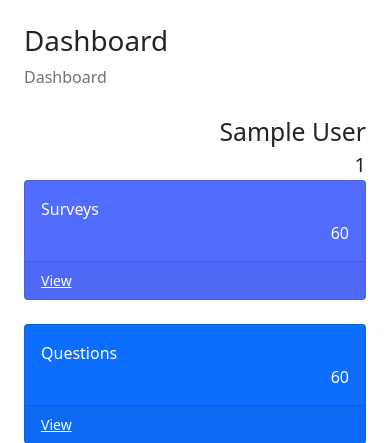
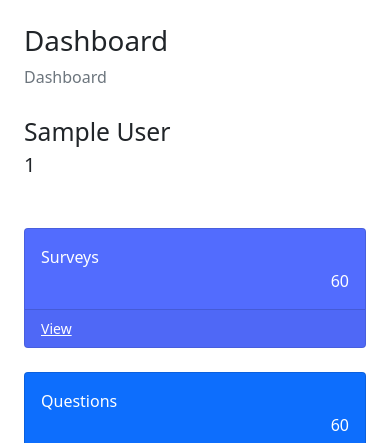
Before and after one commit to Agbortoko/surveyplus-php, a PHP site: page /surveyplusweb/dashboard in a window 390 px wide; the page is wider, and only the part inside the window is pictured. Shown: the part 56-499 px from the top of that part. Run offline with PHP 8.4, Linux system fonts and the light colour scheme; the visitor is signed in with stand-in values (Sample User, id 1); data comes from the database, SQL or seed files in the repository; some libraries are stand-ins or nearby versions.

Commit message:
Fixed some mobile responsive issue in dashboard

```diff
--- a/dashboard/index.php
+++ b/dashboard/index.php
@@ -27,7 +27,7 @@
                           </ol>
 
                       </div>
-                      <div class="col-md-6 text-end">
+                      <div class="col-md-6 text-start text-md-end mb-5 mb-md-0">
 
                         <?php if(isset($_SESSION["handle"]) & !empty($_SESSION["handle"])): ?>
                             <p class="mb-0 fs-2"><?= $_SESSION["full_name"] ?> </p>
```
